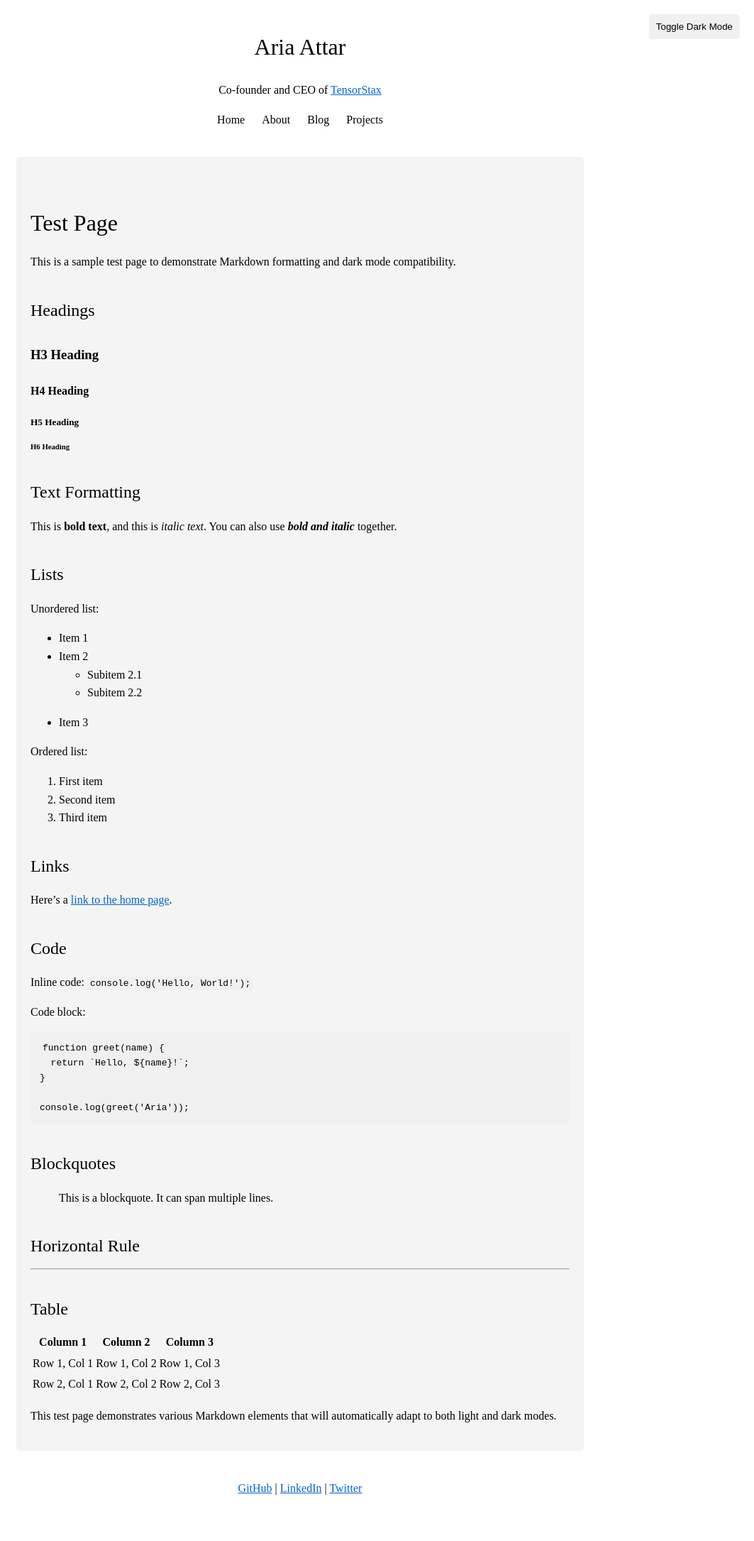
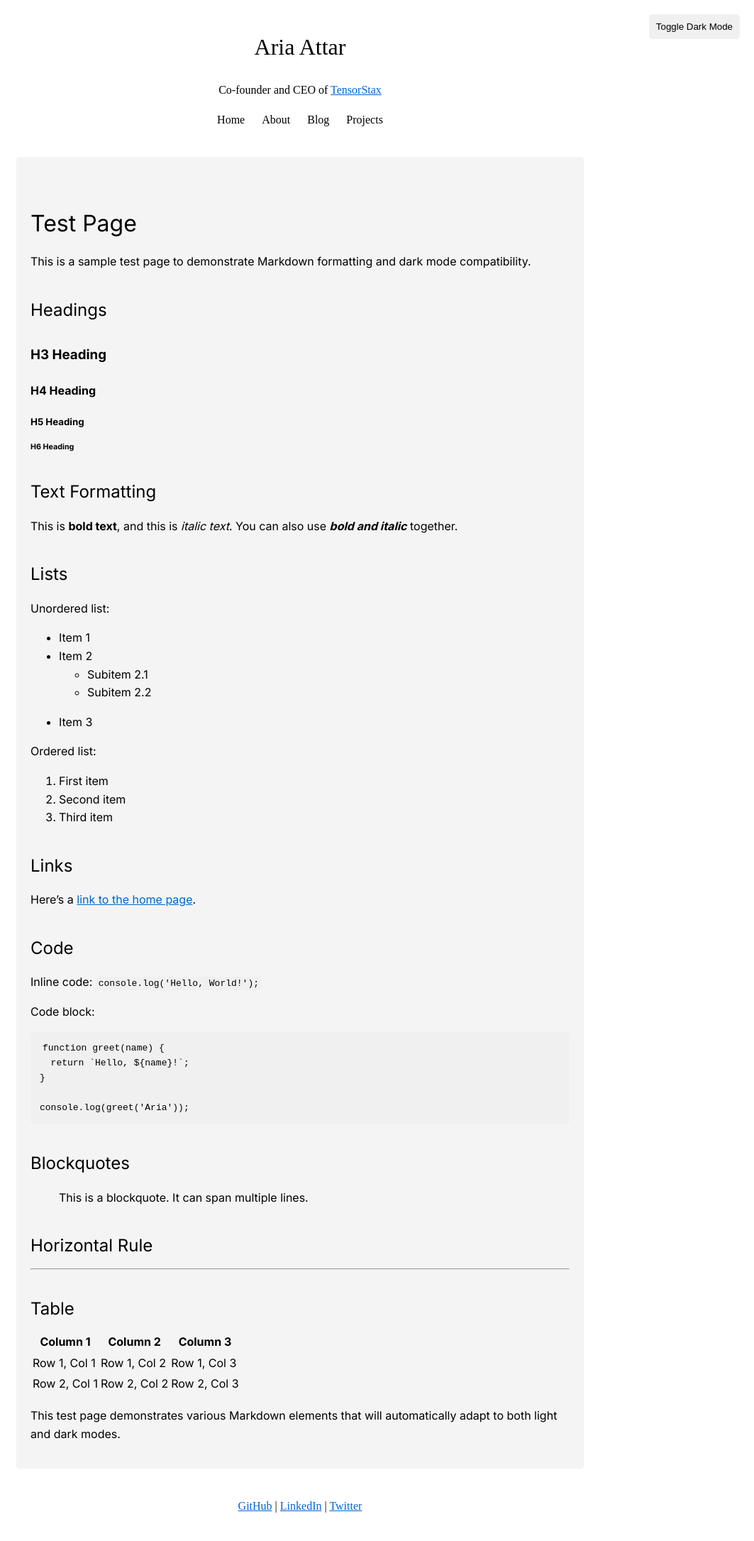
Before and after one commit to ariaattar/ariaattar.github.io, a Jekyll site: the page built from test.md, in a window 1280 px wide. Shown: the whole page at 71% size, without its empty margins (217-1280 px from the left). Built offline with Jekyll 4.4.1, drawn with Linux system fonts in a browser that asks for light colours; before the commit the page ends 2145 px from its top, so only the background shows below that.

Commit message:
Update default.html

```diff
--- a/_layouts/default.html
+++ b/_layouts/default.html
@@ -4,6 +4,7 @@
     <meta charset="UTF-8">
     <meta name="viewport" content="width=device-width, initial-scale=1.0">
     <title>{{ page.title }} - Aria Attar</title>
+    <link href="https://fonts.googleapis.com/css2?family=Inter:wght@400;700&display=swap" rel="stylesheet">
     <style>
         /* Base styles */
         body {
@@ -87,6 +88,10 @@
         }
 
         /* Markdown content styles */
+        .markdown-content {
+            font-family: 'Inter', sans-serif;
+        }
+
         .markdown-content h1,
         .markdown-content h2,
         .markdown-content h3,
@@ -95,6 +100,7 @@
         .markdown-content h6 {
             margin-top: 1.5em;
             margin-bottom: 0.5em;
+            font-family: 'Inter', sans-serif;
         }
 
         .markdown-content p,
@@ -104,13 +110,14 @@
         }
 
         .markdown-content code {
+            font-family: monospace;
             background-color: #f0f0f0;
             padding: 2px 4px;
             border-radius: 3px;
         }
 
         body.dark-mode .markdown-content code {
-            background-color: #333333;
+            background-color: hsl(0, 0%, 0%);
         }
 
         .markdown-content pre {
```
